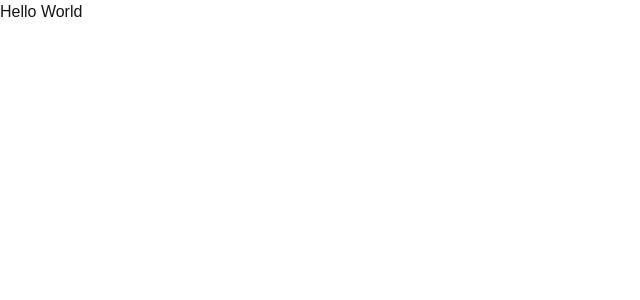
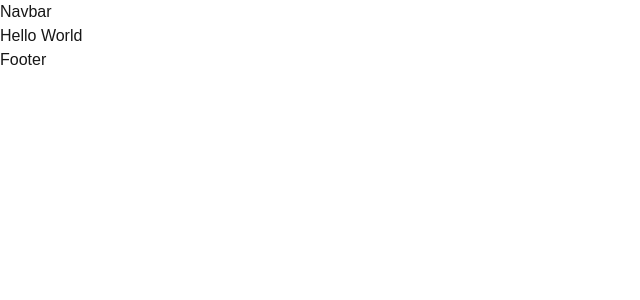
Before and after one commit to AhmadAzkia/adopt_pet, a Next.js app: page / in a window 1280 px wide. Shown: the top 300 px of the page, without its empty margins (0-640 px from the left). Built offline with nearby package versions, Linux system fonts and the light colour scheme.

Commit message:
tambah folder

```diff
--- a/app/layout.js
+++ b/app/layout.js
@@ -1,15 +1,7 @@
-import { Geist, Geist_Mono } from "next/font/google";
 import "./globals.css";
+import Footer from "@/components/Footer";
+import Navbar from "@/components/Navbar";
 
-const geistSans = Geist({
-  variable: "--font-geist-sans",
-  subsets: ["latin"],
-});
-
-const geistMono = Geist_Mono({
-  variable: "--font-geist-mono",
-  subsets: ["latin"],
-});
 
 export const metadata = {
   title: "Create Next App",
@@ -19,10 +11,10 @@ export const metadata = {
 export default function RootLayout({ children }) {
   return (
     <html lang="en">
-      <body
-        className={`${geistSans.variable} ${geistMono.variable} antialiased`}
-      >
+      <body>
+        <Navbar />
         {children}
+        <Footer />
       </body>
     </html>
   );
--- /dev/null
+++ b/app/login/page.jsx
@@ -0,0 +1,9 @@
+import LoginForm from "@/components/users/LoginForm"
+
+const pageLogin = () => {
+  return (
+    <LoginForm />
+  )
+}
+
+export default pageLogin
--- /dev/null
+++ b/app/register/page.jsx
@@ -0,0 +1,10 @@
+import RegisterForm from '@/components/users/RegisterForm'
+import React from 'react'
+
+const page = () => {
+  return (
+    <RegisterForm />
+  )
+}
+
+export default page
--- /dev/null
+++ b/components/Footer.jsx
@@ -0,0 +1,9 @@
+import React from 'react'
+
+const Footer = () => {
+  return (
+    <div>Footer</div>
+  )
+}
+
+export default Footer
--- /dev/null
+++ b/components/Navbar.jsx
@@ -0,0 +1,9 @@
+import React from 'react'
+
+const Navbar = () => {
+  return (
+    <div>Navbar</div>
+  )
+}
+
+export default Navbar
--- /dev/null
+++ b/components/users/LoginForm.jsx
@@ -0,0 +1,9 @@
+import React from 'react'
+
+const LoginForm = () => {
+  return (
+    <div>LoginForm</div>
+  )
+}
+
+export default LoginForm
--- /dev/null
+++ b/components/users/RegisterForm.jsx
@@ -0,0 +1,9 @@
+import React from 'react'
+
+const RegisterForm = () => {
+  return (
+    <div>RegisterForm</div>
+  )
+}
+
+export default RegisterForm
```
